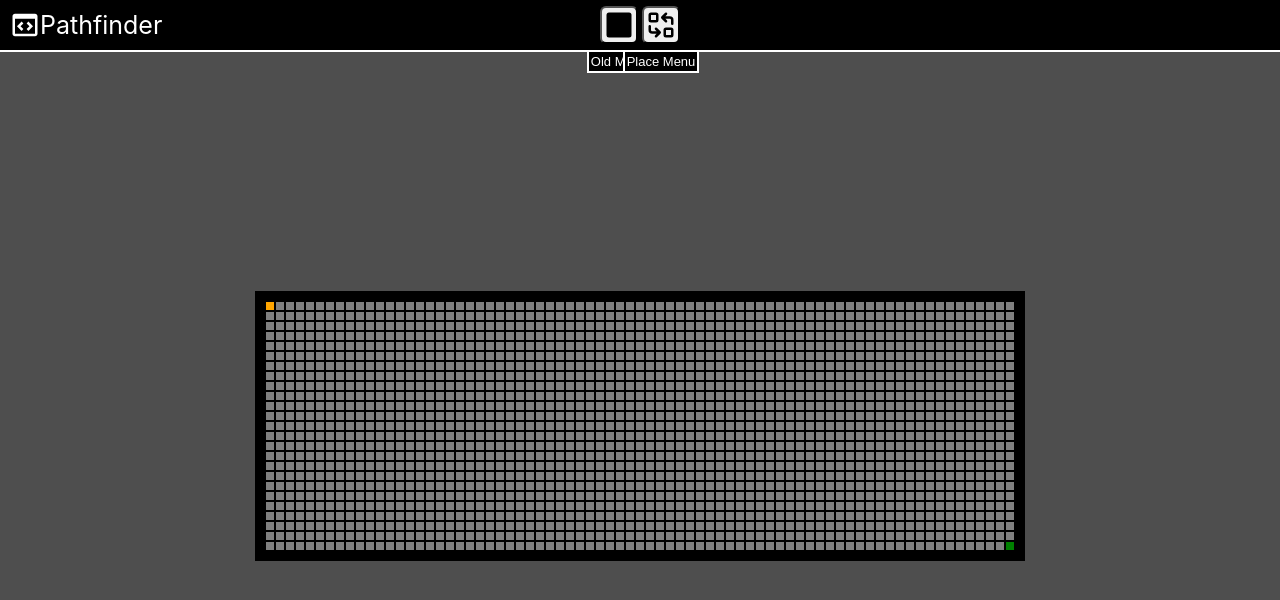
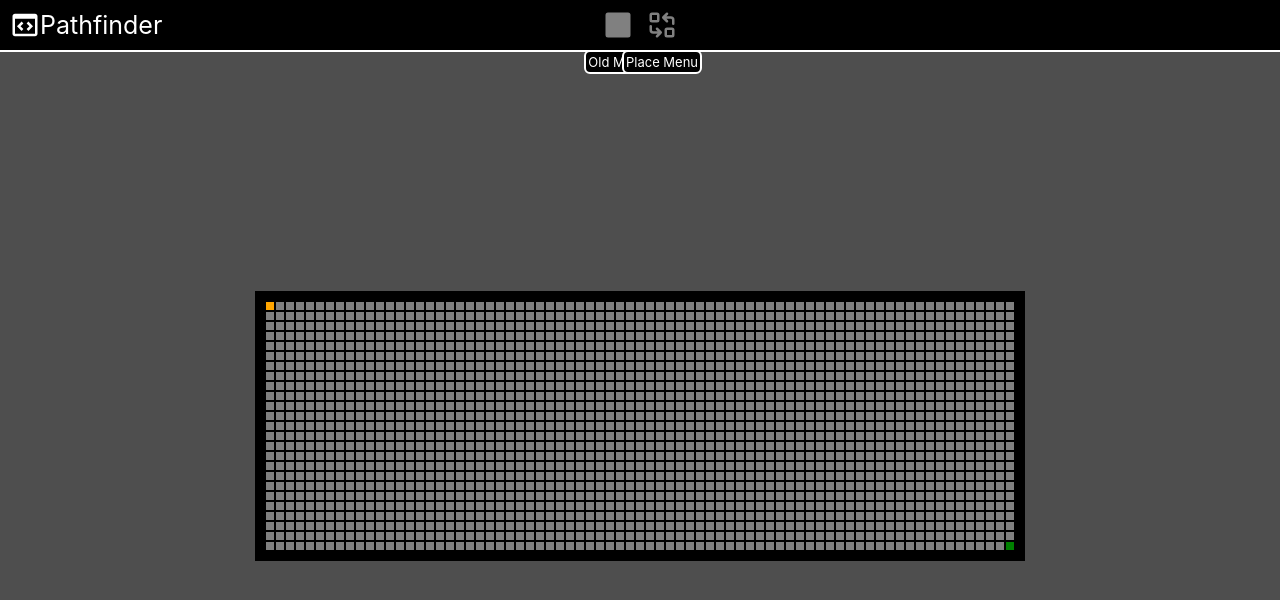
Before and after one commit to peoplestealusernames/pathfinder, a React (Create React App) app: page / in a window 1280 px wide. Shown: the top 600 px of the page. Built offline with nearby package versions, Linux system fonts and the light colour scheme.

Commit message:
TopBar restyle and button replaced with div

```diff
--- a/src/components/TopBarButton.tsx
+++ b/src/components/TopBarButton.tsx
@@ -9,36 +9,41 @@ export function TopBarButton(props: {
     const [Hover, setHover] = useState<boolean>(true)
 
     return (
-        < button style={{
+        <div style={{
             position: "relative",
-            margin: "2px",
-            padding: "2px",
+            margin: "4px",
+            padding: "3px",
             display: "flex",
             alignItems: "center",
             justifyItems: "center",
             justifyContent: "center",
-            borderRadius: "6px"
+            borderRadius: "6px",
+            transition: "none",
+            //backgroundColor: "white",
+            color: Hover ? "grey" : "white"
         }}
             onMouseEnter={() => { setHover(true) }}
             onMouseLeave={() => { setHover(false) }}
             onMouseDown={() => props.setTrueState(true)}
         >
             {props.children}
-            {Hover && (
+            {
+                Hover && (
                     <div style={{
                         position: "absolute",
                         whiteSpace: "nowrap",
-                    top: "42px",
+                        top: "43px",
                         backgroundColor: "black",
                         padding: "2px",
                         fontSize: "13px",
                         border: "2px solid white",
+                        borderRadius: "6px",
                         color: "white"
                     }}>
                         {props.context}
                     </div>
                 )
             }
-        </button >
+        </div >
     )
 }
```
Lines whose indentation alone changed are shown as unchanged.
